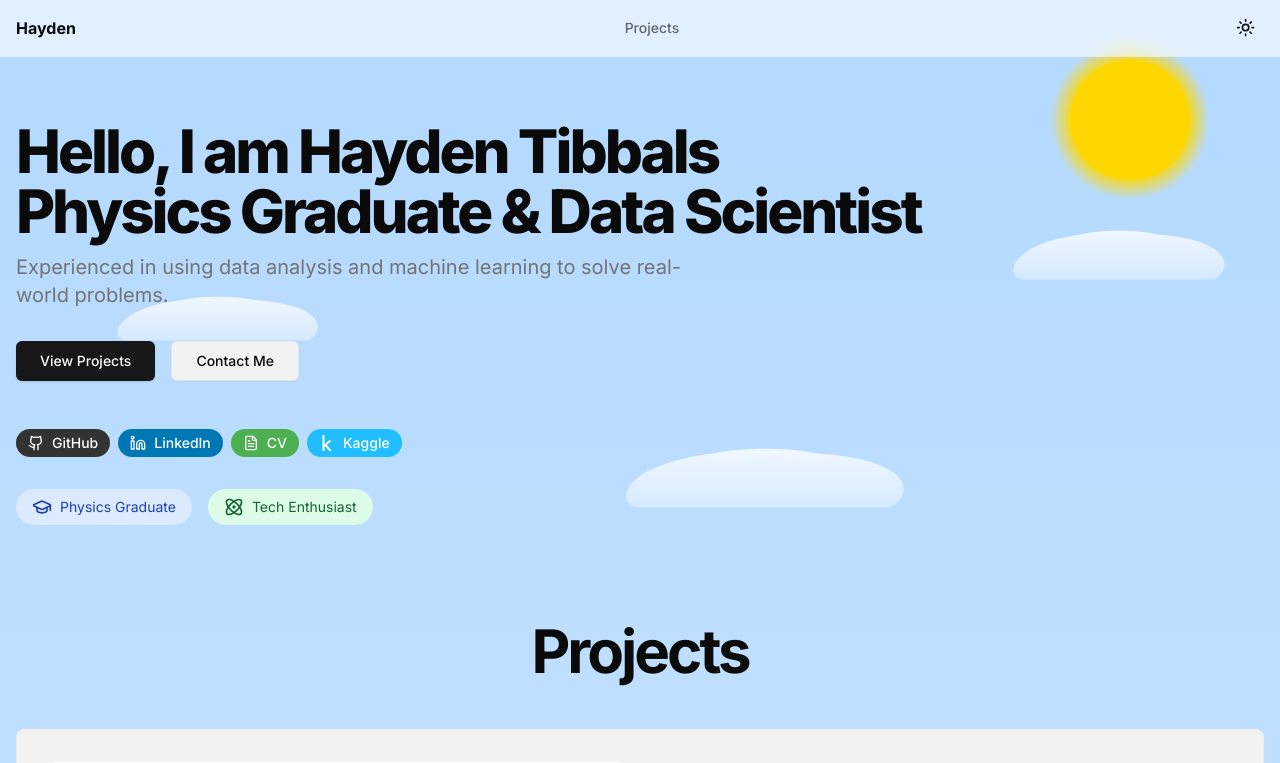
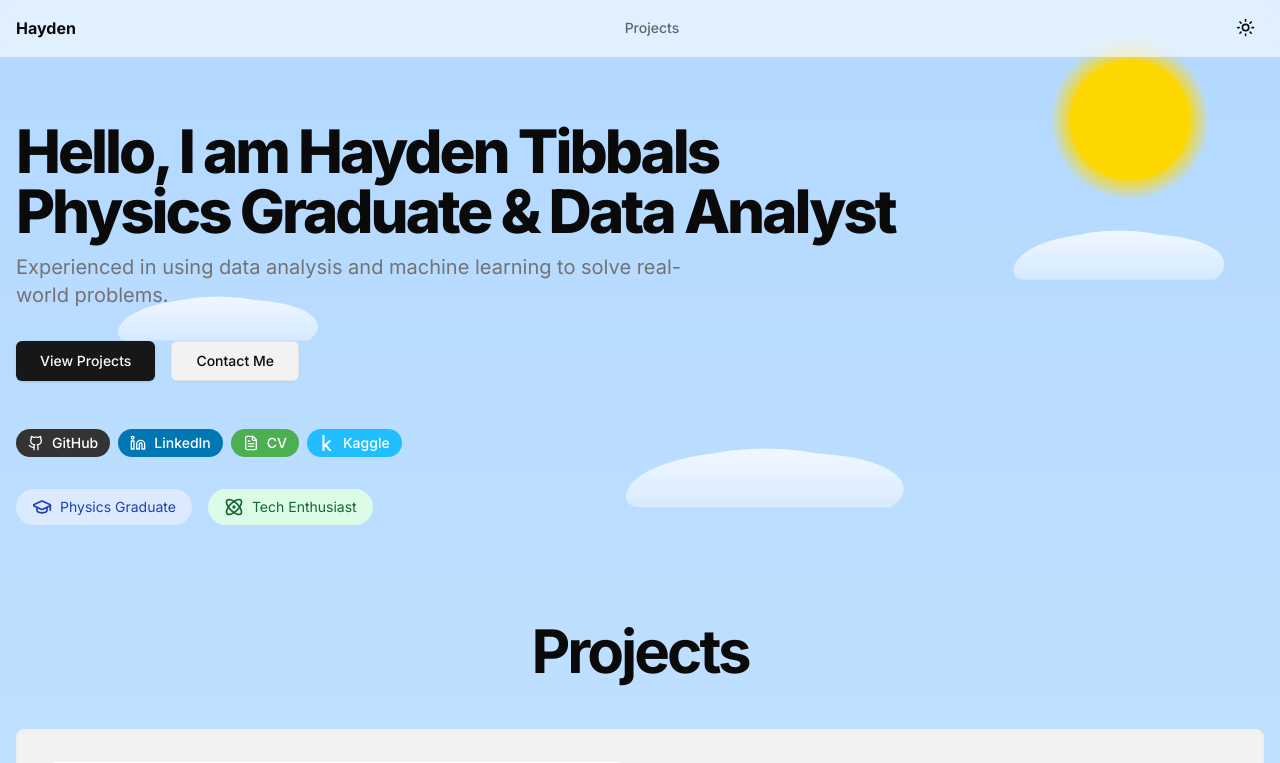
Before and after one commit to haydentbs/portfolio-website-3, a Next.js app: page / in a window 1280 px wide. Shown: the top 763 px of the page. Built offline with nearby package versions, Linux system fonts and the light colour scheme.

Commit message:
Update hero.tsx

```diff
--- a/components/hero.tsx
+++ b/components/hero.tsx
@@ -7,7 +7,7 @@ export default function Hero() {
       <div className="flex max-w-[980px] flex-col items-start gap-2 md:gap-3">
         <h1 className="text-3xl font-extrabold leading-tight tracking-tighter md:text-5xl lg:text-6xl">
           Hello, I am Hayden Tibbals <br className="hidden sm:inline" />
-          Physics Graduate & Data Scientist
+          Physics Graduate & Data Analyst
         </h1>
         <p className="max-w-[700px] text-lg md:text-xl text-muted-foreground">
           Experienced in using data analysis and machine learning to solve real-world problems.
```
